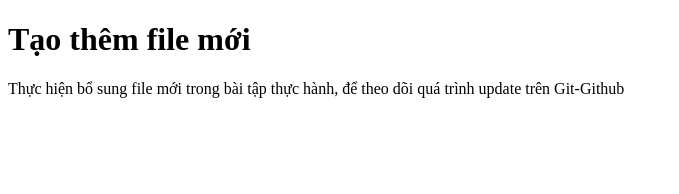
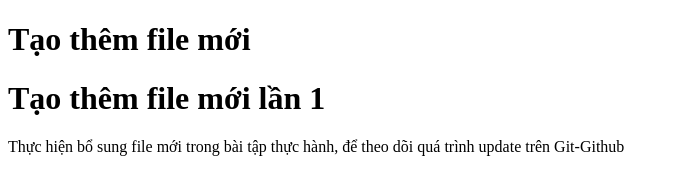
Before and after one commit to Ngocminhvt/Project-1, a plain HTML site: page New file.html in a window 1280 px wide. Shown: the whole page, without its empty margins (0-679 px from the left). Drawn offline with Linux system fonts and the light colour scheme.

Commit message:
Thêm file lần 1

```diff
--- a/New file.html
+++ b/New file.html
@@ -6,6 +6,7 @@
     <title>File mới bổ sung</title>
   </head>
   <h1>Tạo thêm file mới</h1>
+  <h1>Tạo thêm file mới lần 1</h1>
   <body>
     Thực hiện bổ sung file mới trong bài tập thực hành, để theo dõi quá trình
     update trên Git-Github
```
